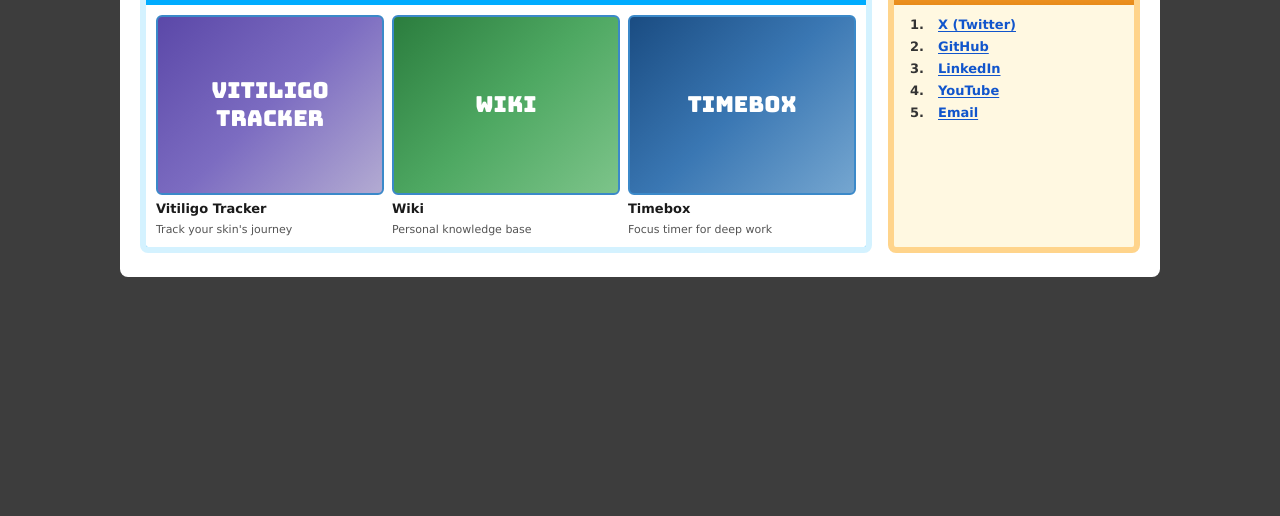
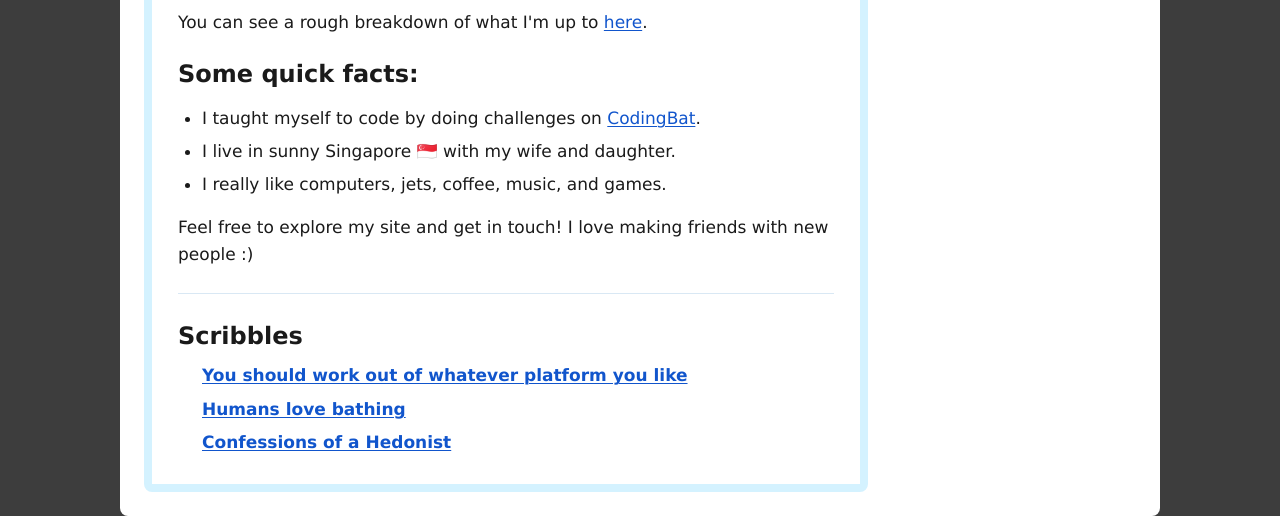
Before and after one commit to m-ods/heymart, an Astro site: page / in a window 1280 px wide. Shown: the part 343-859 px from the top of the page. Before the commit the page ends 800 px from the top, so only its background shows below. Built offline with nearby package versions, Linux system fonts and the light colour scheme; Astro itself is replaced by a stand-in of ours.

Commit message:
Update homepage and add scribbles

```diff
--- /dev/null
+++ b/src/components/SiteHeader.astro
@@ -0,0 +1,77 @@
+---
+const navItems = [
+	{ label: "Home", href: "/" },
+	{ label: "Scribbles", href: "/blog" },
+	{ label: "Now", href: "/now" },
+];
+---
+
+<header class="site-header">
+	<a class="logo-link" href="/" aria-label="HeyMart home">HeyMart</a>
+	<nav aria-label="Primary navigation">
+		{navItems.map((item) => (
+			<a href={item.href}>{item.label}</a>
+		))}
+	</nav>
+</header>
+
+<style>
+	@font-face {
+		font-family: "DistantGalaxy";
+		src: url("/fonts/DISTGRG_.ttf") format("truetype");
+		font-weight: normal;
+		font-style: normal;
+		font-display: swap;
+	}
+
+	.site-header {
+		display: flex;
+		align-items: center;
+		justify-content: space-between;
+		gap: 24px;
+		margin-bottom: 34px;
+	}
+
+	.logo-link {
+		font-family: "DistantGalaxy", sans-serif;
+		font-size: clamp(36px, 7vw, 62px);
+		line-height: 0.75;
+		background: linear-gradient(180deg, #ff8533 22%, #e43a1e 50%, #b31515 100%);
+		-webkit-background-clip: text;
+		-webkit-text-fill-color: transparent;
+		background-clip: text;
+		text-decoration: none;
+	}
+
+	nav {
+		display: flex;
+		align-items: center;
+		gap: 14px;
+		font-size: 14px;
+		font-weight: 700;
+	}
+
+	nav a {
+		color: #1155cc;
+		text-decoration: underline;
+		text-decoration-thickness: 1px;
+		text-underline-offset: 2px;
+	}
+
+	nav a:hover {
+		color: #0b3d91;
+	}
+
+	@media (max-width: 640px) {
+		.site-header {
+			align-items: flex-start;
+			flex-direction: column;
+			gap: 16px;
+			margin-bottom: 24px;
+		}
+
+		nav {
+			flex-wrap: wrap;
+		}
+	}
+</style>
--- /dev/null
+++ b/src/layouts/BlogPost.astro
@@ -0,0 +1,129 @@
+---
+import SiteHeader from "../components/SiteHeader.astro";
+
+const { frontmatter } = Astro.props;
+const title = frontmatter.title;
+const description = frontmatter.description;
+---
+
+<!DOCTYPE html>
+<html lang="en">
+	<head>
+		<meta charset="utf-8" />
+		<link rel="icon" type="image/svg+xml" href="/favicon.svg" />
+		<link rel="icon" href="/favicon.ico" />
+		<meta name="viewport" content="width=device-width, initial-scale=1.0" />
+		<title>{title} - HEYMART</title>
+		{description && <meta name="description" content={description} />}
+	</head>
+	<body>
+		<main class="page">
+			<SiteHeader />
+
+			<article class="post">
+				<header>
+					<h1>{title}</h1>
+				</header>
+
+				<div class="content">
+					<slot />
+				</div>
+			</article>
+		</main>
+
+		<style>
+			* {
+				box-sizing: border-box;
+			}
+
+			html {
+				font-family: Verdana, system-ui, sans-serif;
+				background: #3d3d3d;
+				color: #1a1a1a;
+			}
+
+			body {
+				margin: 0;
+				min-height: 100vh;
+				padding: 32px;
+			}
+
+			.page {
+				width: min(920px, 100%);
+				margin: 0 auto;
+				background: #ffffff;
+				border-radius: 8px;
+				padding: 30px;
+			}
+
+			a {
+				color: #1155cc;
+				text-decoration: underline;
+				text-decoration-thickness: 1px;
+				text-underline-offset: 2px;
+			}
+
+			a:hover {
+				color: #0b3d91;
+			}
+
+			.post {
+				border: 6px solid #d4f2ff;
+				border-radius: 8px;
+				overflow: hidden;
+			}
+
+			header {
+				background: linear-gradient(180deg, #2ab7ff 0%, #008bd6 100%);
+				color: #ffffff;
+				padding: 22px 28px;
+			}
+
+			h1 {
+				margin: 0;
+				font-size: clamp(28px, 5vw, 44px);
+				line-height: 1.15;
+			}
+
+			.content {
+				padding: 34px 38px 40px;
+				font-size: 18px;
+				line-height: 1.75;
+			}
+
+			.content :global(p) {
+				margin: 0 0 22px;
+			}
+
+			.content :global(ul) {
+				margin: 0 0 24px;
+				padding-left: 28px;
+			}
+
+			.content :global(h2) {
+				margin: 34px 0 14px;
+				font-size: 25px;
+				line-height: 1.25;
+			}
+
+			@media (max-width: 640px) {
+				body {
+					padding: 12px;
+				}
+
+				.page {
+					padding: 16px;
+				}
+
+				.content {
+					padding: 22px 18px 26px;
+					font-size: 16px;
+				}
+
+				header {
+					padding: 18px;
+				}
+			}
+		</style>
+	</body>
+</html>
--- /dev/null
+++ b/src/pages/blog/index.astro
@@ -0,0 +1,132 @@
+---
+import SiteHeader from "../../components/SiteHeader.astro";
+
+const posts = [
+	{
+		title: "You should work out of whatever platform you like",
+		href: "/blog/platform-agnostic-work",
+	},
+	{
+		title: "Humans love bathing",
+		href: "/blog/humans-love-bathing",
+	},
+	{
+		title: "Confessions of a Hedonist",
+		href: "/blog/confessions-of-a-hedonist",
+	},
+];
+---
+
+<!DOCTYPE html>
+<html lang="en">
+	<head>
+		<meta charset="utf-8" />
+		<link rel="icon" type="image/svg+xml" href="/favicon.svg" />
+		<link rel="icon" href="/favicon.ico" />
+		<meta name="viewport" content="width=device-width, initial-scale=1.0" />
+		<title>Scribbles - HEYMART</title>
+	</head>
+	<body>
+		<main class="page">
+			<SiteHeader />
+			<section class="blog-box" aria-labelledby="blog-heading">
+				<div class="box-header">
+					<h1 id="blog-heading">Scribbles</h1>
+				</div>
+				<ul class="post-list">
+					{posts.map((post) => (
+						<li>
+							<a href={post.href}>{post.title}</a>
+						</li>
+					))}
+				</ul>
+			</section>
+		</main>
+
+		<style>
+			* {
+				box-sizing: border-box;
+			}
+
+			html {
+				font-family: Verdana, system-ui, sans-serif;
+				background: #3d3d3d;
+				color: #1a1a1a;
+			}
+
+			body {
+				margin: 0;
+				min-height: 100vh;
+				padding: 32px;
+			}
+
+			.page {
+				width: min(920px, 100%);
+				margin: 0 auto;
+				background: #ffffff;
+				border-radius: 8px;
+				padding: 30px;
+			}
+
+			.post-list a {
+				color: #1155cc;
+				text-decoration: underline;
+				text-decoration-thickness: 1px;
+				text-underline-offset: 2px;
+				font-weight: 700;
+			}
+
+			.blog-box {
+				border: 6px solid #d4f2ff;
+				border-radius: 8px;
+				overflow: hidden;
+			}
+
+			.box-header {
+				background: linear-gradient(180deg, #2ab7ff 0%, #008bd6 100%);
+				color: #ffffff;
+				padding: 18px 24px;
+			}
+
+			h1 {
+				margin: 0;
+				font-size: 40px;
+				line-height: 1.15;
+			}
+
+			.post-list {
+				list-style: none;
+				margin: 0;
+				padding: 28px;
+				display: flex;
+				flex-direction: column;
+				gap: 22px;
+			}
+
+			.post-list li {
+				display: flex;
+				flex-direction: column;
+				gap: 6px;
+			}
+
+			@media (max-width: 640px) {
+				body {
+					padding: 12px;
+				}
+
+				.page {
+					padding: 16px;
+				}
+
+				.box-header,
+				.post-list {
+					padding: 18px;
+				}
+
+				h1 {
+					font-size: 32px;
+				}
+			}
+		</style>
+	</body>
+</html>
--- a/src/pages/index.astro
+++ b/src/pages/index.astro
@@ -1,25 +1,16 @@
 ---
-const apps = [
+const posts = [
 	{
-		title: "VITILIGO\nTRACKER",
-		label: "Vitiligo Tracker",
-		description: "Track your skin's journey",
-		href: "/vitiligo",
-		gradient: "linear-gradient(135deg, #5b48a8 0%, #7c6cc1 50%, #b3abd2 100%)",
+		title: "You should work out of whatever platform you like",
+		href: "/blog/platform-agnostic-work",
 	},
 	{
-		title: "WIKI",
-		label: "Wiki",
-		description: "Personal knowledge base",
-		href: "/wiki",
-		gradient: "linear-gradient(135deg, #2b7d3e 0%, #4ea862 50%, #7dc48a 100%)",
+		title: "Humans love bathing",
+		href: "/blog/humans-love-bathing",
 	},
 	{
-		title: "TIMEBOX",
-		label: "Timebox",
-		description: "Focus timer for deep work",
-		href: "/timebox",
-		gradient: "linear-gradient(135deg, #1a4c82 0%, #3a77b3 50%, #75a6d0 100%)",
+		title: "Confessions of a Hedonist",
+		href: "/blog/confessions-of-a-hedonist",
 	},
 ];
 
@@ -52,23 +43,34 @@ const topLinks = [
 			</header>
 
 			<div class="content">
-				<section class="apps-box" aria-labelledby="apps-heading">
-					<div class="box-header apps-header">
-						<svg width="22" height="22" viewBox="0 0 24 24" fill="#FFFFFF" aria-hidden="true">
-							<path d="M20 6h-4V4c0-1.11-.89-2-2-2h-4c-1.11 0-2 .89-2 2v2H4c-1.11 0-1.99.89-1.99 2L2 19c0 1.11.89 2 2 2h16c1.11 0 2-.89 2-2V8c0-1.11-.89-2-2-2zm-6 0h-4V4h4v2z" />
-						</svg>
-						<span id="apps-heading">Latest Apps</span>
+				<section class="about-box" aria-labelledby="about-heading">
+					<div class="box-header about-header">
+						<span id="about-heading">Hello! I'm Mart</span>
 					</div>
-					<div class="apps-grid">
-						{apps.map((app) => (
-							<a class="app-card" href={app.href}>
-								<div class="app-tile" style={`background-image: ${app.gradient}`}>
-									<span class="app-title">{app.title}</span>
-								</div>
-								<div class="app-label">{app.label}</div>
-								<div class="app-description">{app.description}</div>
-							</a>
-						))}
+					<div class="about-content">
+						<p>This is my corner of the internet where I plan to build a public record of my work.</p>
+						<p>First of all you should know that I'm a husband, father, and a hacker. I work at <a href="https://www.assemblyai.com/" target="_blank" rel="noopener noreferrer">AssemblyAI</a>.</p>
+						<p>You can see a rough breakdown of what I'm up to <a href="/now">here</a>.</p>
+
+						<h2>Some quick facts:</h2>
+						<ul>
+							<li>I taught myself to code by doing challenges on <a href="https://codingbat.com" target="_blank" rel="noopener noreferrer">CodingBat</a>.</li>
+							<li>I live in sunny Singapore 🇸🇬 with my wife and daughter.</li>
+							<li>I really like computers, jets, coffee, music, and games.</li>
+						</ul>
+
+						<p>Feel free to explore my site and get in touch! I love making friends with new people :)</p>
+
+						<div class="writing-block">
+							<h2>Scribbles</h2>
+							<ul class="post-list">
+								{posts.map((post) => (
+									<li>
+										<a href={post.href}>{post.title}</a>
+									</li>
+								))}
+							</ul>
+						</div>
 					</div>
 				</section>
 
@@ -131,7 +133,7 @@ const topLinks = [
 			}
 
 			.logo-row {
-				padding: 12px 20px 0;
+				padding: 18px 24px 8px;
 			}
 
 			.logo {
@@ -147,15 +149,16 @@ const topLinks = [
 
 			.content {
 				display: flex;
-				gap: 16px;
-				padding: 0 0 4px;
+				align-items: flex-start;
+				gap: 20px;
+				padding: 0 4px 4px;
 			}
 
-			.apps-box {
+			.about-box {
 				flex: 3 1 0;
 				min-width: 0;
 				background: #00acff;
-				border: 6px solid #d4f2ff;
+				border: 8px solid #d4f2ff;
 				border-radius: 8px;
 				overflow: hidden;
 				display: flex;
@@ -189,58 +192,73 @@ const topLinks = [
 				background: linear-gradient(180deg, #ffb347 0%, #e88b1a 100%);
 			}
 
-			.apps-grid {
-				background: #ffffff;
-				padding: 10px;
-				display: flex;
-				gap: 8px;
+			.about-header {
+				background: linear-gradient(180deg, #2ab7ff 0%, #008bd6 100%);
+				padding-block: 10px;
 			}
 
-			.app-card {
-				flex: 1 1 0;
-				min-width: 0;
+			.about-content {
+				background: #ffffff;
+				margin: 0;
+				padding: 24px 26px 28px;
+				display: flex;
+				flex-direction: column;
+				gap: 16px;
+				font-size: 17px;
+				line-height: 1.6;
+			}
+
+			.about-content h2 {
+				font-size: 24px;
+				line-height: 1.2;
+				margin: 8px 0 0;
+			}
+
+			.about-content ul {
+				padding-left: 24px;
 				display: flex;
 				flex-direction: column;
 				gap: 6px;
-				text-decoration: none;
-				color: inherit;
 			}
 
-			.app-tile {
-				border: 2px solid #3b89c9;
-				border-radius: 6px;
-				height: 180px;
-				display: flex;
-				align-items: center;
-				justify-content: center;
-				transition: transform 0.15s ease, box-shadow 0.15s ease;
+			.about-content a,
+			.post-list a {
+				color: #1155cc;
+				text-decoration: underline;
+				text-decoration-thickness: 1px;
+				text-underline-offset: 2px;
 			}
 
-			.app-card:hover .app-tile {
-				transform: translateY(-2px);
-				box-shadow: 0 6px 16px rgba(0, 0, 0, 0.18);
+			.about-content a:hover,
+			.post-list a:hover {
+				color: #0b3d91;
 			}
 
-			.app-title {
-				font-family: "Bungee", system-ui, sans-serif;
-				font-size: 22px;
-				line-height: 28px;
-				color: #ffffff;
-				text-align: center;
-				white-space: pre-line;
+			.writing-block {
+				border-top: 1px solid #d9e8f4;
+				margin-top: 8px;
+				padding-top: 20px;
+				display: flex;
+				flex-direction: column;
+				gap: 12px;
 			}
 
-			.app-label {
-				font-weight: 700;
-				font-size: 13px;
-				line-height: 16px;
-				color: #1a1a1a;
+			.post-list {
+				list-style: none;
+				padding-left: 0;
+				display: flex;
+				flex-direction: column;
+				gap: 14px;
 			}
 
-			.app-description {
-				font-size: 11px;
-				line-height: 14px;
-				color: #555555;
+			.post-list li {
+				display: flex;
+				flex-direction: column;
+				gap: 4px;
+			}
+
+			.post-list a {
+				font-weight: 700;
 			}
 
 			.links-list {
@@ -288,28 +306,25 @@ const topLinks = [
 				}
 
 				.logo-row {
-					padding: 8px 4px 0;
+					padding: 10px 6px 4px;
 				}
 
 				.content {
 					flex-direction: column;
 				}
 
-				.apps-box,
+				.about-box,
 				.links-box {
 					flex: 0 0 auto;
 				}
 
-				.links-box {
-					order: -1;
+				.about-content {
+					padding: 18px;
+					font-size: 15px;
 				}
 
-				.apps-grid {
-					flex-direction: column;
-				}
-
-				.app-tile {
-					height: 140px;
+				.about-content h2 {
+					font-size: 20px;
 				}
 			}
 		</style>
--- a/src/pages/timebox.astro
+++ b/src/pages/timebox.astro
@@ -9,6 +9,7 @@ const hours = Array.from({ length: 18 }, (_, i) => i + 5);
 		<link rel="icon" type="image/svg+xml" href="/favicon.svg" />
 		<link rel="icon" href="/favicon.ico" />
 		<meta name="viewport" content="width=device-width, initial-scale=1.0" />
+		<meta name="robots" content="noindex, nofollow" />
 		<title>Daily Timebox Planner</title>
 	</head>
 	<body>
--- a/src/pages/vitiligo.astro
+++ b/src/pages/vitiligo.astro
@@ -35,6 +35,7 @@ const availableYears = Object.keys(entriesByYear).sort(
   <head>
     <meta charset="utf-8" />
     <meta name="viewport" content="width=device-width, initial-scale=1.0" />
+    <meta name="robots" content="noindex, nofollow" />
     <title>HeyMart Vitiligo</title>
     <link rel="preconnect" href="https://fonts.googleapis.com" />
     <link rel="preconnect" href="https://fonts.gstatic.com" crossorigin />
--- a/src/pages/wiki.astro
+++ b/src/pages/wiki.astro
@@ -8,6 +8,7 @@ const subtitle = "Software engineer and builder";
 	<head>
 		<meta charset="utf-8" />
 		<meta name="viewport" content="width=device-width, initial-scale=1.0" />
+		<meta name="robots" content="noindex, nofollow" />
 		<title>{title} - Heypedia, the free encyclopedia</title>
 		<link rel="icon" type="image/svg+xml" href="/favicon.svg" />
 		<link rel="stylesheet" href="/wiki-css/site.css" />
```
Also changed, not shown: src/pages/blog/confessions-of-a-hedonist.md (added, +7 -0 lines), src/pages/blog/humans-love-bathing.md (added, +19 -0 lines), src/pages/blog/platform-agnostic-work.md (added, +30 -0 lines).
